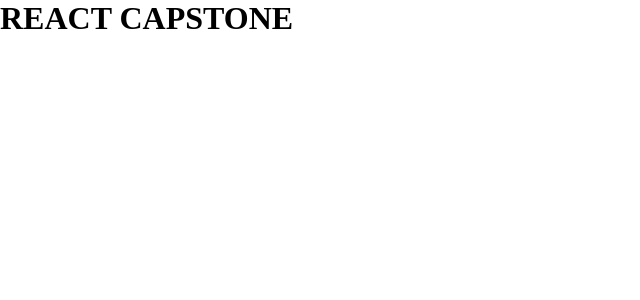
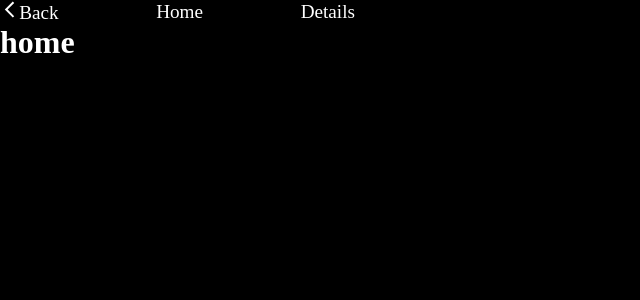
Before and after one commit to Rachelwebdev/crypto-world, a React (Create React App) app: page / in a window 1280 px wide. Shown: the top 300 px of the page, without its empty margins (0-640 px from the left). Built offline with nearby package versions, Linux system fonts and the light colour scheme.

Commit message:
Add Navbar component

```diff
--- a/package.json
+++ b/package.json
@@ -3,11 +3,14 @@
   "version": "0.1.0",
   "private": true,
   "dependencies": {
+    "@reduxjs/toolkit": "^1.9.3",
     "@testing-library/jest-dom": "^5.16.5",
     "@testing-library/react": "^13.4.0",
     "@testing-library/user-event": "^13.5.0",
+    "axios": "^1.3.4",
     "react": "^18.2.0",
     "react-dom": "^18.2.0",
+    "react-icons": "^4.8.0",
     "react-redux": "^8.0.5",
     "react-router-dom": "^6.9.0",
     "react-scripts": "5.0.1",
--- a/src/App.css
+++ b/src/App.css
@@ -2,4 +2,7 @@
   margin: 0;
   padding: 0;
   box-sizing: border-box;
+  max-width: 375px;
+  background-color: #000;
+  color: #fff;
 }
--- a/src/App.js
+++ b/src/App.js
@@ -1,9 +1,28 @@
+import { Route, Routes } from 'react-router-dom';
 import './App.css';
+import DetailsPage from './component/DetailsPage';
+import Home from './component/Home';
+import Navbar from './component/Navbar';
+import NotFound from './component/NotFound';
 
 function App() {
   return (
     <div className="App">
-      <h1>REACT CAPSTONE</h1>
+      <Navbar />
+      <Routes>
+        <Route
+          path="/"
+          element={<Home />}
+        />
+        <Route
+          path="/missions"
+          element={<DetailsPage />}
+        />
+        <Route
+          path="*"
+          element={<NotFound />}
+        />
+      </Routes>
     </div>
   );
 }
--- /dev/null
+++ b/src/component/DetailsPage.js
@@ -0,0 +1,9 @@
+import React from 'react';
+
+const DetailsPage = () => (
+  <div>
+    <h1>Details</h1>
+  </div>
+);
+
+export default DetailsPage;
--- /dev/null
+++ b/src/component/Home.js
@@ -0,0 +1,9 @@
+import React from 'react';
+
+const Home = () => (
+  <div>
+    <h1>home</h1>
+  </div>
+);
+
+export default Home;
--- /dev/null
+++ b/src/component/Navbar.js
@@ -0,0 +1,48 @@
+import React from 'react';
+import { NavLink } from 'react-router-dom';
+// import { SlArrowLeft } from 'react-icons/Sl';
+import { MdArrowBackIosNew } from 'react-icons/md';
+
+import styles from '../styles/Navbar.module.css';
+
+function Navbar() {
+  return (
+    <div>
+      <nav className={styles.navLinks}>
+        <NavLink
+          className={styles.navLink}
+          to="/"
+          // style={({ isActive }) => ({
+          //   textDecoration: isActive ? 'underline' : 'none',
+          // })}
+        >
+          <MdArrowBackIosNew />
+          <span>Back</span>
+          {/* <SlArrowLeft /> */}
+        </NavLink>
+
+        <NavLink
+          className={styles.navLink}
+          to="/missions"
+          style={({ isActive }) => ({
+            textDecoration: isActive ? 'underline' : 'none',
+          })}
+        >
+          Home
+        </NavLink>
+
+        <NavLink
+          className={styles.navLink}
+          to="/rockets"
+          style={({ isActive }) => ({
+            textDecoration: isActive ? 'underline' : 'none',
+          })}
+        >
+          Details
+        </NavLink>
+      </nav>
+    </div>
+  );
+}
+
+export default Navbar;
--- /dev/null
+++ b/src/component/NotFound.js
@@ -0,0 +1,11 @@
+import React from 'react';
+
+function NotFound() {
+  return (
+    <div>
+      <h1>404 Error: Page Not Found</h1>
+    </div>
+  );
+}
+
+export default NotFound;
--- /dev/null
+++ b/src/features/CoinSlice.js
@@ -0,0 +1,2 @@
+import { createSlice, createAsyncThunk } from '@reduxjs/toolkit';
+import axios from 'axios';
--- /dev/null
+++ b/src/features/store.js
@@ -0,0 +1,8 @@
+import { configureStore } from '@reduxjs/toolkit';
+// import missionReducer from './missions/missionSlice';
+// import rocketsReducer from './rockets/rocketsSlice';
+
+const store = configureStore({
+  reducer: {},
+});
+export default store;
--- a/src/index.js
+++ b/src/index.js
@@ -1,10 +1,17 @@
 import React from 'react';
 import ReactDOM from 'react-dom/client';
+// import { Provider } from 'react-redux';
+import { BrowserRouter } from 'react-router-dom';
+// import store from './features/store';
 import App from './App';
 
 const root = ReactDOM.createRoot(document.getElementById('root'));
 root.render(
   <React.StrictMode>
-    <App />
-  </React.StrictMode>
+    <BrowserRouter>
+      {/* <Provider store={store}> */}
+      <App />
+      {/* </Provider> */}
+    </BrowserRouter>
+  </React.StrictMode>,
 );
--- /dev/null
+++ b/src/styles/Navbar.module.css
@@ -0,0 +1,18 @@
+.navLinks {
+  display: flex;
+  justify-content: space-between;
+  align-items: center;
+}
+
+.navLink {
+  font-size: 1.2rem;
+  margin-right: 20px;
+  text-decoration: none;
+}
+
+.navLink.active {
+  color: #fff;
+  background-color: #333;
+  padding: 5px;
+  border-radius: 5px;
+}
```
Also changed, not shown: src/component/data.js (added), 1 other file (tests, documents, lock files or other folders).
